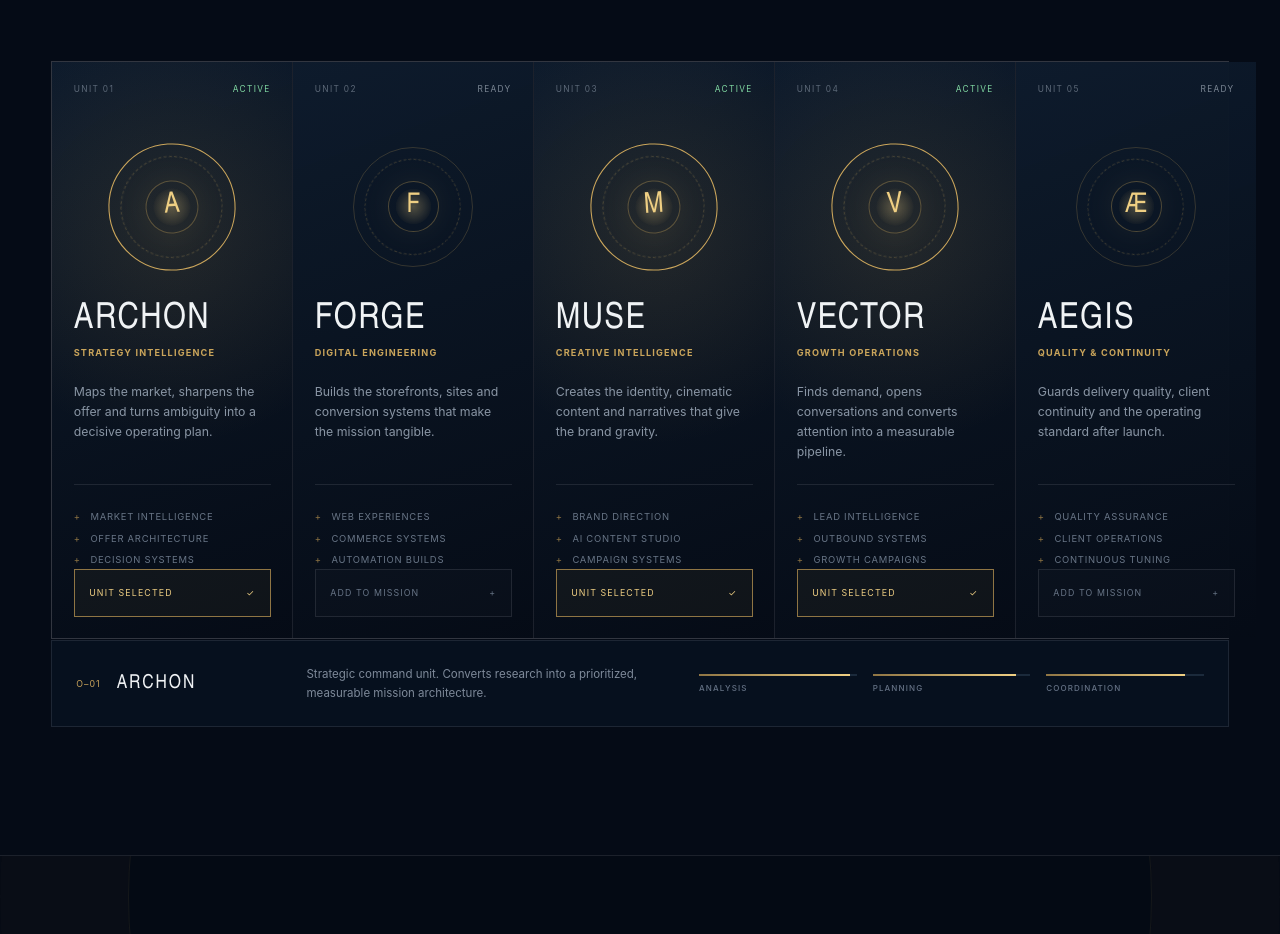
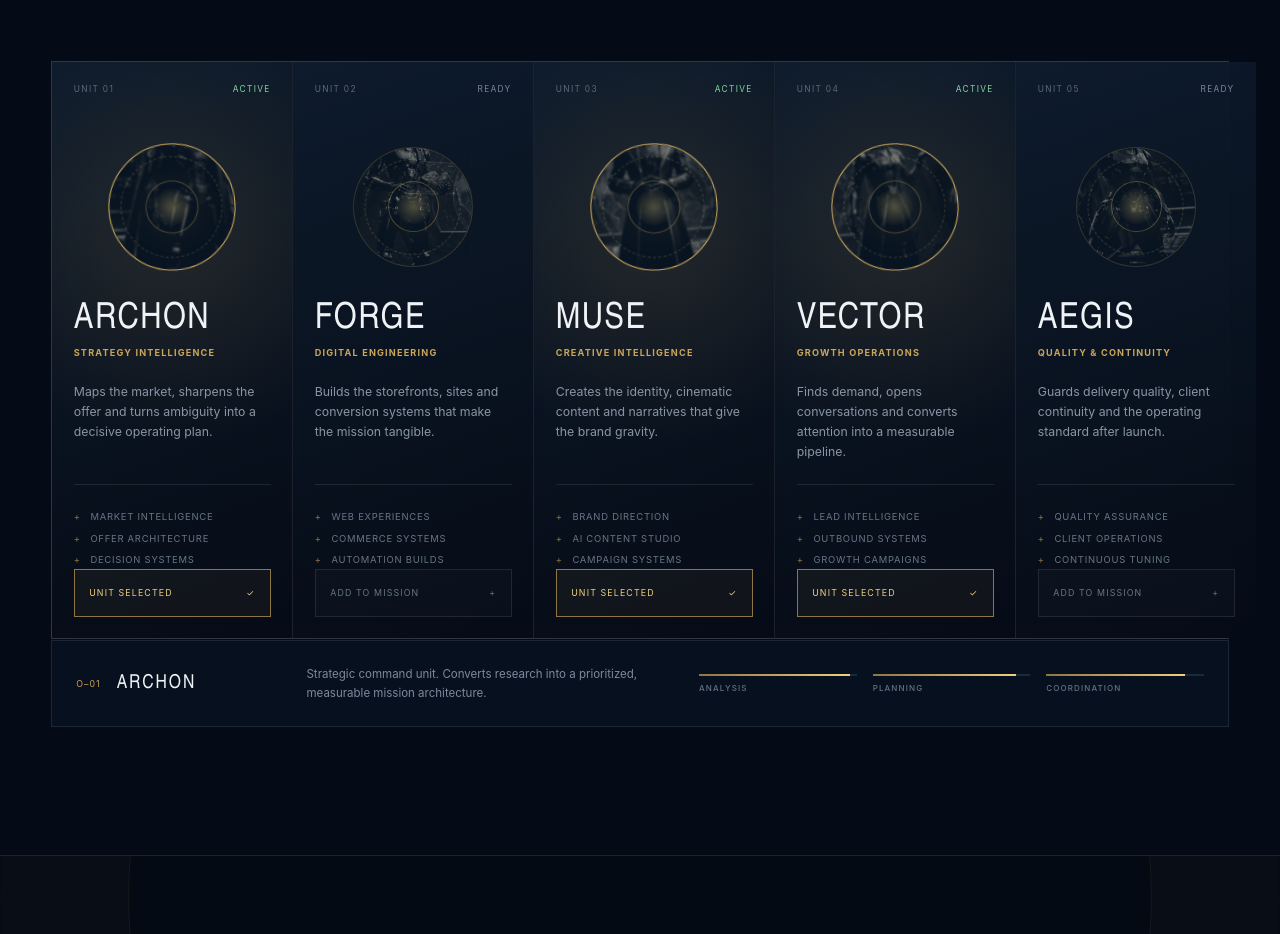
Before and after one commit to aitsaidz236-crypto/orlynza-experience, a plain HTML site: page index.html in a window 1280 px wide. Shown: the part 1200-2134 px from the top of the page. Drawn offline with Linux system fonts and the light colour scheme.

Commit message:
refine: replace unit initials with robot watermarks

```diff
--- a/index.html
+++ b/index.html
@@ -143,7 +143,7 @@
         <div class="units-rail">
           <article class="unit-card reveal is-selected" data-unit="archon" tabindex="0">
             <div class="card-top"><span>UNIT 01</span><i>ACTIVE</i></div>
-            <div class="unit-glyph glyph-archon" aria-hidden="true"><span>A</span></div>
+            <div class="unit-glyph glyph-archon" aria-hidden="true"><span class="robot-watermark"></span></div>
             <h3>ARCHON</h3>
             <p class="unit-role">Strategy Intelligence</p>
             <p class="unit-desc">Maps the market, sharpens the offer and turns ambiguity into a decisive operating plan.</p>
@@ -153,7 +153,7 @@
 
           <article class="unit-card reveal" data-unit="forge" tabindex="0">
             <div class="card-top"><span>UNIT 02</span><i>READY</i></div>
-            <div class="unit-glyph glyph-forge" aria-hidden="true"><span>F</span></div>
+            <div class="unit-glyph glyph-forge" aria-hidden="true"><span class="robot-watermark"></span></div>
             <h3>FORGE</h3>
             <p class="unit-role">Digital Engineering</p>
             <p class="unit-desc">Builds the storefronts, sites and conversion systems that make the mission tangible.</p>
@@ -163,7 +163,7 @@
 
           <article class="unit-card reveal" data-unit="muse" tabindex="0">
             <div class="card-top"><span>UNIT 03</span><i>READY</i></div>
-            <div class="unit-glyph glyph-muse" aria-hidden="true"><span>M</span></div>
+            <div class="unit-glyph glyph-muse" aria-hidden="true"><span class="robot-watermark"></span></div>
             <h3>MUSE</h3>
             <p class="unit-role">Creative Intelligence</p>
             <p class="unit-desc">Creates the identity, cinematic content and narratives that give the brand gravity.</p>
@@ -173,7 +173,7 @@
 
           <article class="unit-card reveal" data-unit="vector" tabindex="0">
             <div class="card-top"><span>UNIT 04</span><i>READY</i></div>
-            <div class="unit-glyph glyph-vector" aria-hidden="true"><span>V</span></div>
+            <div class="unit-glyph glyph-vector" aria-hidden="true"><span class="robot-watermark"></span></div>
             <h3>VECTOR</h3>
             <p class="unit-role">Growth Operations</p>
             <p class="unit-desc">Finds demand, opens conversations and converts attention into a measurable pipeline.</p>
@@ -183,7 +183,7 @@
 
           <article class="unit-card reveal" data-unit="aegis" tabindex="0">
             <div class="card-top"><span>UNIT 05</span><i>READY</i></div>
-            <div class="unit-glyph glyph-aegis" aria-hidden="true"><span>Æ</span></div>
+            <div class="unit-glyph glyph-aegis" aria-hidden="true"><span class="robot-watermark"></span></div>
             <h3>AEGIS</h3>
             <p class="unit-role">Quality & Continuity</p>
             <p class="unit-desc">Guards delivery quality, client continuity and the operating standard after launch.</p>
--- a/styles.css
+++ b/styles.css
@@ -160,12 +160,18 @@ em { color: var(--gold-bright); font-style: normal; font-weight: 300; }
 .card-top { position: relative; z-index: 1; display: flex; justify-content: space-between; color: #5d6979; font-size: .52rem; letter-spacing: .16em; }
 .card-top i { color: #7c8795; font-style: normal; }
 .unit-card.is-selected .card-top i { color: var(--success); }
-.unit-glyph { position: relative; z-index: 1; width: 7.5rem; height: 7.5rem; margin: 3.3rem auto 2.2rem; display: grid; place-items: center; border: 1px solid var(--line); border-radius: 50%; transition: transform .55s var(--ease), border-color .35s; }
+.unit-glyph { position: relative; z-index: 1; width: 7.5rem; height: 7.5rem; margin: 3.3rem auto 2.2rem; display: grid; place-items: center; overflow: hidden; isolation: isolate; border: 1px solid var(--line); border-radius: 50%; background: #081421; transition: transform .55s var(--ease), border-color .35s; }
 .unit-glyph::before, .unit-glyph::after { content: ""; position: absolute; border-radius: 50%; }
 .unit-glyph::before { inset: .7rem; border: 1px dashed rgba(202,165,91,.26); animation: spin 20s linear infinite; }
 .unit-glyph::after { inset: 2.1rem; background: radial-gradient(circle, rgba(239,207,131,.3), rgba(202,165,91,.04) 50%, transparent 52%); border: 1px solid rgba(202,165,91,.35); box-shadow: 0 0 30px rgba(202,165,91,.08); }
-.unit-glyph span { position: relative; z-index: 1; color: var(--gold-bright); font: 300 1.7rem/1 var(--display); }
+.unit-glyph .robot-watermark { position: absolute; z-index: 0; inset: 0; width: 100%; height: 100%; background-image: linear-gradient(rgba(202,165,91,.08), rgba(5,11,22,.16)), url("assets/orlynza-command-deck.jpg"); background-size: 100% 100%, 500% auto; background-repeat: no-repeat; background-position: center, 50% 60%; filter: grayscale(1) sepia(.35) contrast(1.3) brightness(.8); opacity: .62; mix-blend-mode: screen; transform: scale(1.12); transition: opacity .4s var(--ease), transform .55s var(--ease); }
+.glyph-archon .robot-watermark { background-position: center, 5% 60%; }
+.glyph-forge .robot-watermark { background-position: center, 31% 60%; }
+.glyph-muse .robot-watermark { background-position: center, 50% 60%; }
+.glyph-vector .robot-watermark { background-position: center, 70% 60%; }
+.glyph-aegis .robot-watermark { background-position: center, 95% 60%; }
 .unit-card:hover .unit-glyph, .unit-card.is-selected .unit-glyph { transform: rotate(-4deg) scale(1.06); border-color: var(--gold); }
+.unit-card:hover .robot-watermark, .unit-card.is-selected .robot-watermark { opacity: .82; transform: scale(1.04); }
 .unit-card h3 { position: relative; z-index: 1; margin: 0; font: 400 2.25rem/1 var(--display); letter-spacing: .04em; }
 .unit-role { position: relative; z-index: 1; margin: .55rem 0 1.5rem; color: var(--gold); font-size: .57rem; font-weight: 700; letter-spacing: .13em; text-transform: uppercase; }
 .unit-desc { position: relative; z-index: 1; min-height: 5.2rem; color: #8995a4; font-size: .77rem; line-height: 1.65; }
```
